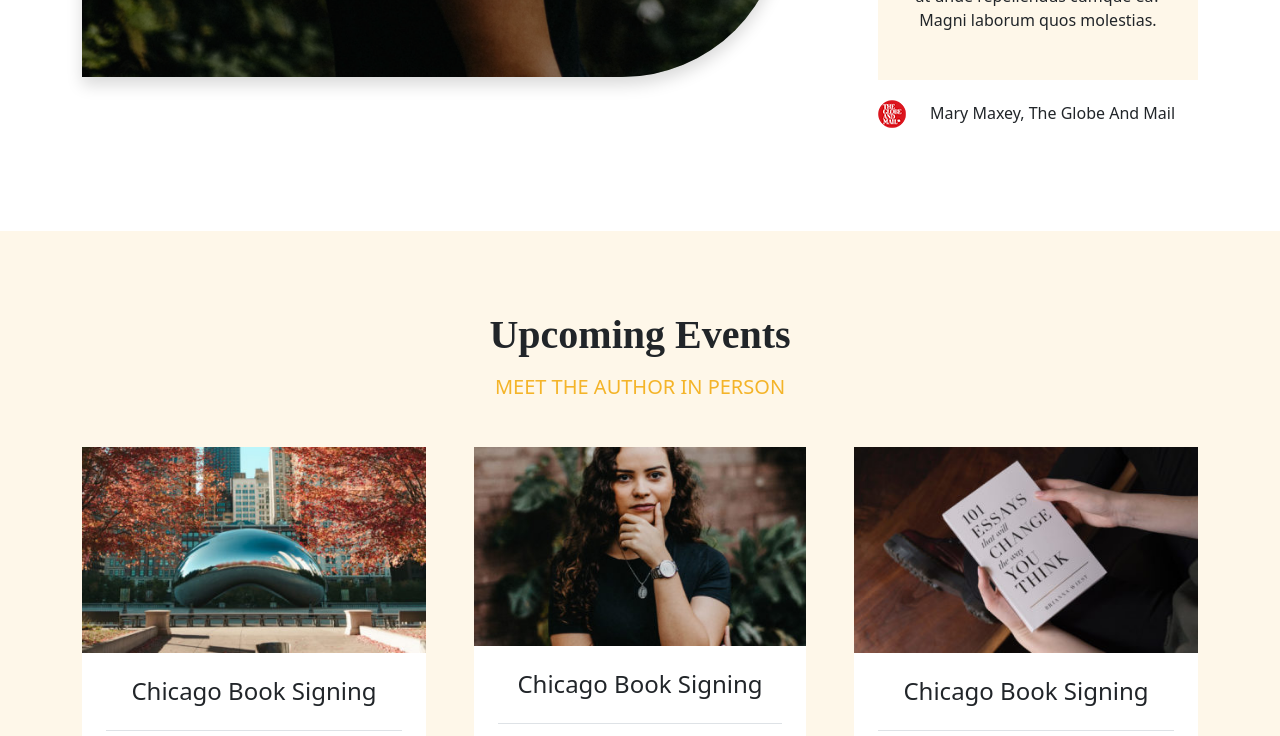
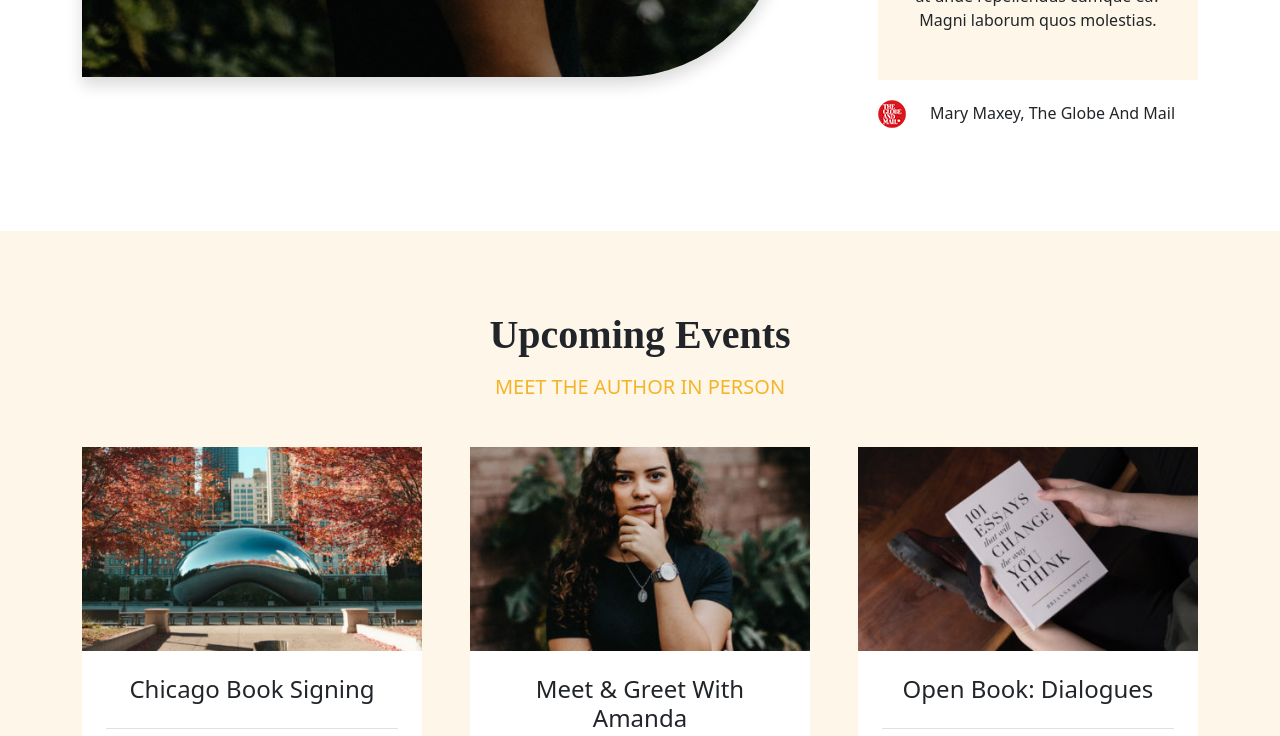
Before and after one commit to FabioVasi/proj-html-vuejs, a Vue app: page / in a window 1280 px wide. Shown: the part 3136-3872 px from the top of the page. Built offline with nearby package versions, Linux system fonts and the light colour scheme.

Commit message:
add hover

```diff
--- a/src/components/SectionAbout.vue
+++ b/src/components/SectionAbout.vue
@@ -70,4 +70,8 @@ export default {
         width: 200px;
         height: 40px;
     }
+    .meet:hover{
+        width: 280px;
+        height: 50px;
+    }
 </style>
--- a/src/components/SectionAudible.vue
+++ b/src/components/SectionAudible.vue
@@ -133,4 +133,7 @@ export default {
     .audio-book{
         font-family: 'Times New Roman', Times, serif;
     }
+    .audible{
+        background-color: $bfg_section;
+    }
 </style>
--- a/src/components/SectionCritics.vue
+++ b/src/components/SectionCritics.vue
@@ -127,4 +127,8 @@ export default {
         width: 240px;
         height: 40px;
     }
+    .read:hover{
+        width: 280px;
+        height: 50px;
+    }
 </style>
--- a/src/components/SectionDig.vue
+++ b/src/components/SectionDig.vue
@@ -109,4 +109,23 @@ export default {
         justify-content: end;
         align-items: center;
     }
+    .me:hover{
+        width: 420px;
+        height: 520px;
+        box-shadow: 0px 5px 5px 5px rgba(0, 0, 0, 0.360);
+    }
+    .latest:hover{
+        width: 420px;
+        height: 520px;
+        box-shadow: 0px 5px 5px 5px rgba(0, 0, 0, 0.360);
+    }
+    .signing:hover{
+        width: 420px;
+        height: 520px;
+        box-shadow: 0px 5px 5px 5px rgba(0, 0, 0, 0.360);
+    }
+    .darkin:hover{
+        width: 420px;
+        height: 520px;
+    }
 </style>
--- a/src/components/SectionUpcoming.vue
+++ b/src/components/SectionUpcoming.vue
@@ -17,9 +17,9 @@ export default {
             <h2 class="font fs-1 fw-bold m-0">Upcoming Events</h2>
             <h5 class="yellow fw-medium pt-3 pb-5 m-0">MEET THE AUTHOR IN PERSON</h5>
 
-            <div class="row">
+            <div class="row g-5">
 
-                <div class="col-4 pe-4">
+                <div class="col-4">
                     <div class="card border-0 rounded-0">
                         <img src="../assets/img/event-05-400x240.jpg" class="card-img-top rounded-0" alt="">
                         <div class="card-body p-4">
@@ -31,11 +31,11 @@ export default {
                     </div>
                 </div>
 
-                <div class="col-4 pe-4 ps-4">
+                <div class="col-4">
                     <div class="card border-0 rounded-0">
                         <img src="../assets/img/event-04-400x240.jpg" class="card-img-top rounded-0" alt="">
                         <div class="card-body p-4">
-                            <h4 class="card-title border-bottom pb-4">Chicago Book Signing</h4>
+                            <h4 class="card-title border-bottom pb-4">Meet & Greet With Amanda</h4>
                             <p class="card-text">
                                 Lorem ipsum dolor sit amet consectetur adipisicing elit. Repellat sint dignissimos sunt quibusdam sed nihil at eum eos, quos, unde id vitae natus obcaecati fugit molestias enim magni laudantium totam.
                             </p>
@@ -43,11 +43,11 @@ export default {
                     </div>
                 </div>
 
-                <div class="col-4 ps-4">
+                <div class="col-4">
                     <div class="card border-0 rounded-0">
                         <img src="../assets/img/event-07-400x240.jpg" class="card-img-top rounded-0" alt="">
                         <div class="card-body p-4">
-                            <h4 class="card-title border-bottom pb-4">Chicago Book Signing</h4>
+                            <h4 class="card-title border-bottom pb-4">Open Book: Dialogues</h4>
                             <p class="card-text">
                                 Lorem ipsum dolor sit amet consectetur adipisicing elit. Repellat sint dignissimos sunt quibusdam sed nihil at eum eos, quos, unde id vitae natus obcaecati fugit molestias enim magni laudantium totam.
                             </p>
@@ -93,4 +93,7 @@ export default {
         background-color: $bfg_section;
         padding: 80px 0;
     }
+    .card:hover{
+        filter: opacity(0.8);
+    }
 </style>
```
